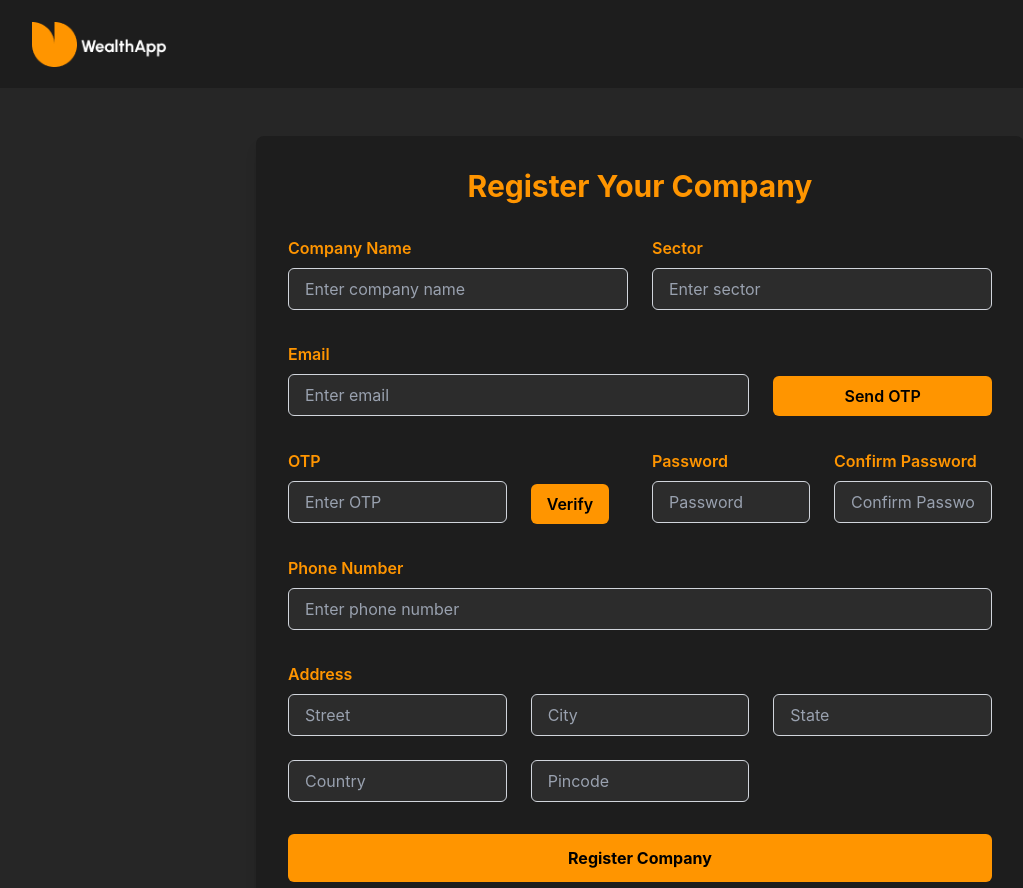
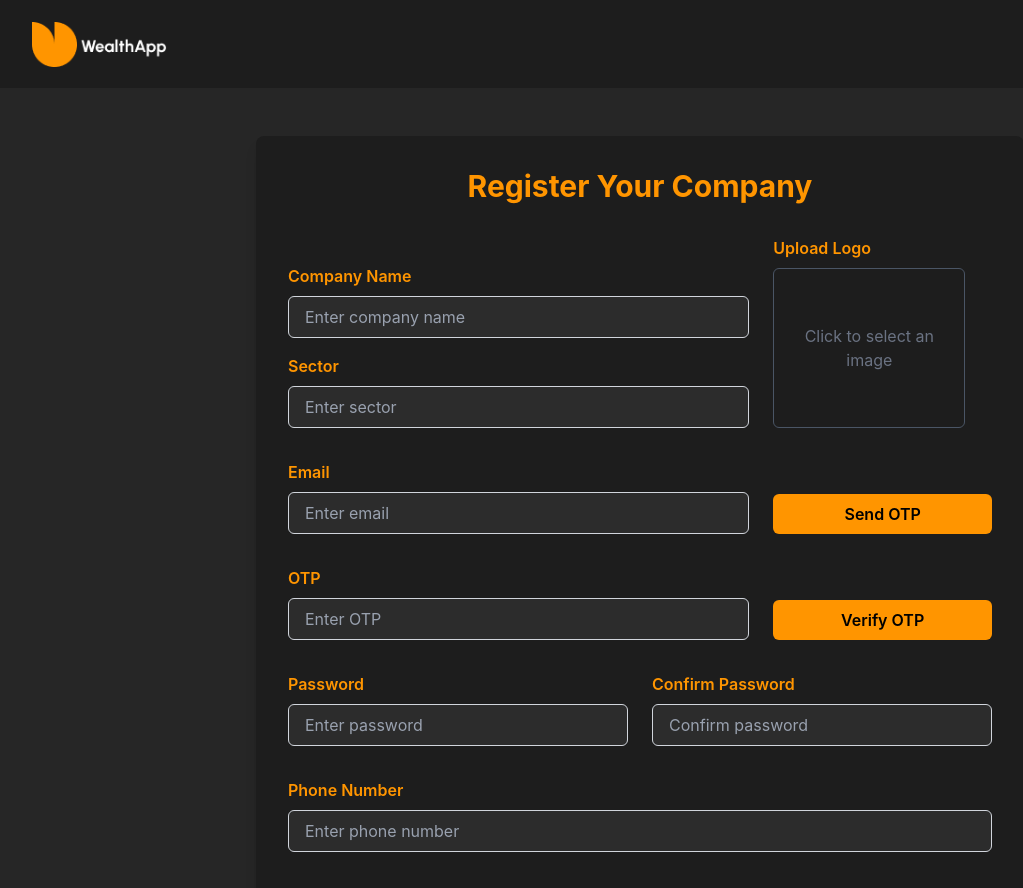
Before and after one commit to Aditys018/WealthApp, a React (Vite) app in the folder frontend/: page /register in a window 1280 px wide. Shown: the top 888 px of the page, without its empty margins (0-1023 px from the left). Built offline with nearby package versions, Linux system fonts and the light colour scheme.

Commit message:
ft. LogoUpload

```diff
--- a/frontend/src/components/RegisterCompany.tsx
+++ b/frontend/src/components/RegisterCompany.tsx
@@ -1,4 +1,4 @@
-import { useState } from 'react';
+import { useEffect, useState } from 'react';
 
 export default function RegisterCompany() {
   const [form, setForm] = useState({
@@ -10,6 +10,7 @@ export default function RegisterCompany() {
     password: '',
     confirmPassword: '',
     phone: '',
+    logo: null as File | null,
     address: {
       street: '',
       city: '',
@@ -24,6 +25,21 @@ export default function RegisterCompany() {
     },
   });
 
+  // State for logo preview URL
+  const [logoPreview, setLogoPreview] = useState<string | null>(null);
+
+  useEffect(() => {
+    if (form.logo) {
+      const url = URL.createObjectURL(form.logo);
+      setLogoPreview(url);
+
+      // Cleanup URL object when logo changes or component unmounts
+      return () => URL.revokeObjectURL(url);
+    } else {
+      setLogoPreview(null);
+    }
+  }, [form.logo]);
+
   const [loading, setLoading] = useState(false);
   const [error, setError] = useState<string | null>(null);
 
@@ -33,7 +49,9 @@ export default function RegisterCompany() {
     const target = e.target;
     const { name, value, type } = target;
 
-    if (name.startsWith('address.')) {
+    if (name === 'logo' && target instanceof HTMLInputElement && target.files) {
+      setForm((f) => ({ ...f, logo: target.files![0] }));
+    } else if (name.startsWith('address.')) {
       const key = name.split('.')[1];
       setForm((f) => ({ ...f, address: { ...f.address, [key]: value } }));
     } else if (name.startsWith('dataAccessPreferences.')) {
@@ -119,10 +137,27 @@ export default function RegisterCompany() {
 
     try {
       setLoading(true);
+
+      const formData = new FormData();
+
+      formData.append('name', form.name);
+      formData.append('sector', form.sector);
+      formData.append('email', form.email);
+      formData.append('otp', form.otp);
+      formData.append('otpId', form.otpId);
+      formData.append('password', form.password);
+      formData.append('confirmPassword', form.confirmPassword);
+      formData.append('phone', form.phone);
+      formData.append('address', JSON.stringify(form.address));
+      formData.append('dataAccessPreferences', JSON.stringify(form.dataAccessPreferences));
+
+      if (form.logo) {
+        formData.append('logo', form.logo);
+      }
+
       const res = await fetch('http://localhost:8080/companies/register', {
         method: 'POST',
-        headers: { 'Content-Type': 'application/json' },
-        body: JSON.stringify(form),
+        body: formData,
       });
 
       if (!res.ok) {
@@ -139,6 +174,7 @@ export default function RegisterCompany() {
         password: '',
         confirmPassword: '',
         phone: '',
+        logo: null,
         address: {
           street: '',
           city: '',
@@ -179,8 +215,9 @@ export default function RegisterCompany() {
 
       <form onSubmit={handleSubmit} className="space-y-8">
         {/* Company Info */}
-        <div className="grid grid-cols-1 md:grid-cols-2 gap-6">
-          <div>
+        <div className="grid grid-cols-3 gap-6 items-end">
+          {/* Company Name */}
+          <div className="col-span-2">
             <label className={labelClass} htmlFor="name">Company Name</label>
             <input
               id="name"
@@ -191,8 +228,9 @@ export default function RegisterCompany() {
               required
               className={inputClass}
             />
-          </div>
-          <div>
+
+            {/* Sector below Company Name */}
+            <div className="mt-4">
               <label className={labelClass} htmlFor="sector">Sector</label>
               <input
                 id="sector"
@@ -203,6 +241,43 @@ export default function RegisterCompany() {
                 required
                 className={inputClass}
               />
+            </div>
+          </div>
+
+          {/* Logo Upload on RHS */}
+<div>
+  <div>
+  <label className={labelClass} htmlFor="logo">Upload Logo</label>
+
+  <div className="relative border border-gray-600 rounded-md p-4 w-48 h-40 flex items-center justify-center cursor-pointer">
+    <input
+      id="logo"
+      name="logo"
+      type="file"
+      accept="image/*"
+      onChange={handleChange}
+      className="absolute w-full h-full opacity-0 cursor-pointer"
+    />
+
+    {/* Show preview inside the box if available */}
+    {logoPreview ? (
+      <img
+        src={logoPreview}
+        alt="Logo Preview"
+        className="max-w-full max-h-full object-contain rounded-md"
+      />
+    ) : (
+      <span className="text-gray-500 text-center select-none">
+        Click to select an image
+      </span>
+    )}
+  </div>
+
+  {/* Show filename below the box only if preview is not shown */}
+  {form.logo && !logoPreview && (
+    <p className="mt-1 text-sm text-gray-300">{form.logo.name}</p>
+  )}
+</div>
 </div>
 </div>
 
@@ -225,14 +300,10 @@ export default function RegisterCompany() {
             type="button"
             onClick={sendOtpToEmail}
             disabled={loading}
-            className="w-full md:w-auto px-6 py-2 bg-[#ff9500] text-black rounded-md font-semibold hover:bg-[#e08500] transition"
-          >
-            Send OTP
-          </button>
+className="px-4 py-2 rounded-md bg-[#ff9500] text-black font-semibold hover:bg-[#e28500]">Send OTP</button>
 </div>
 
-        {/* OTP, Verify button, Password and Confirm Password */}
-        <div className="grid grid-cols-1 md:grid-cols-6 gap-6 items-center">
+    <div className="grid grid-cols-1 md:grid-cols-3 gap-6 items-end">
       <div className="md:col-span-2">
         <label className={labelClass} htmlFor="otp">OTP</label>
         <input
@@ -245,44 +316,44 @@ export default function RegisterCompany() {
           className={inputClass}
         />
       </div>
-          <div className="md:col-span-1 flex justify-center md:justify-start">
       <button
         type="button"
         onClick={verifyOtp}
         disabled={loading}
-              className="w-full mt-9 md:w-auto px-4 py-2 mt-0 bg-[#ff9500] text-black rounded-md font-semibold hover:bg-[#e08500] transition"
+        className="px-4 py-2 rounded-md bg-[#ff9500] text-black font-semibold hover:bg-[#e28500]"
       >
-              Verify
+        Verify OTP
       </button>
     </div>
-          {/* Password & Confirm Password side by side */}
-          <div className="md:col-span-3 grid grid-cols-1 md:grid-cols-2 gap-6">
+
+    {/* Password and Confirm Password */}
+    <div className="grid grid-cols-1 md:grid-cols-2 gap-6">
       <div>
         <label className={labelClass} htmlFor="password">Password</label>
         <input
           id="password"
           name="password"
+          type="password"
           value={form.password}
           onChange={handleChange}
-                placeholder="Password"
-                type="password"
+          placeholder="Enter password"
           required
           className={inputClass}
         />
       </div>
+
       <div>
         <label className={labelClass} htmlFor="confirmPassword">Confirm Password</label>
         <input
           id="confirmPassword"
           name="confirmPassword"
+          type="password"
           value={form.confirmPassword}
           onChange={handleChange}
-                placeholder="Confirm Password"
-                type="password"
+          placeholder="Confirm password"
           required
           className={inputClass}
         />
-            </div>
       </div>
     </div>
 
@@ -292,6 +363,7 @@ export default function RegisterCompany() {
       <input
         id="phone"
         name="phone"
+        type="tel"
         value={form.phone}
         onChange={handleChange}
         placeholder="Enter phone number"
@@ -301,31 +373,84 @@ export default function RegisterCompany() {
     </div>
 
     {/* Address */}
+    <fieldset className="border border-gray-600 rounded-md p-4 space-y-4">
+      <legend className="text-[#ff9500] font-semibold">Address</legend>
+
       <div>
-          <label className={labelClass}>Address</label>
-          <div className="grid grid-cols-1 sm:grid-cols-2 md:grid-cols-3 gap-6">
-            {['street', 'city', 'state', 'country', 'pincode'].map((field) => (
-              <div key={field} className="flex flex-col">
+        <label className={labelClass} htmlFor="address.street">Street</label>
         <input
-                  id={`address.${field}`}
-                  name={`address.${field}`}
-                  value={(form.address as any)[field]}
+          id="address.street"
+          name="address.street"
+          value={form.address.street}
           onChange={handleChange}
-                  placeholder={field.charAt(0).toUpperCase() + field.slice(1)}
+          placeholder="Street"
+          required
           className={inputClass}
         />
       </div>
-            ))}
+
+      <div className="grid grid-cols-1 md:grid-cols-3 gap-6">
+        <div>
+          <label className={labelClass} htmlFor="address.city">City</label>
+          <input
+            id="address.city"
+            name="address.city"
+            value={form.address.city}
+            onChange={handleChange}
+            placeholder="City"
+            required
+            className={inputClass}
+          />
+        </div>
+
+        <div>
+          <label className={labelClass} htmlFor="address.state">State</label>
+          <input
+            id="address.state"
+            name="address.state"
+            value={form.address.state}
+            onChange={handleChange}
+            placeholder="State"
+            required
+            className={inputClass}
+          />
+        </div>
+
+        <div>
+          <label className={labelClass} htmlFor="address.country">Country</label>
+          <input
+            id="address.country"
+            name="address.country"
+            value={form.address.country}
+            onChange={handleChange}
+            placeholder="Country"
+            required
+            className={inputClass}
+          />
         </div>
       </div>
 
+      <div>
+        <label className={labelClass} htmlFor="address.pincode">Pincode</label>
+        <input
+          id="address.pincode"
+          name="address.pincode"
+          value={form.address.pincode}
+          onChange={handleChange}
+          placeholder="Pincode"
+          required
+          className={inputClass}
+        />
+      </div>
+    </fieldset>
 
+    {/* Submit Button */}
     <button
       type="submit"
       disabled={loading}
-          className="w-full py-3 bg-[#ff9500] text-black font-bold rounded-md hover:bg-[#e08500] transition"
+      className="w-full py-3 rounded-md bg-[#ff9500] text-black font-bold text-lg hover:bg-[#e28500]"
     >
-          {loading ? 'Registering...' : 'Register Company'}
+      {loading ? 'Submitting...' : 'Register Company'}
     </button>
   </form>
 </div>
```
Also changed, not shown: 1 other file (tests, documents, lock files or other folders). Lines whose indentation alone changed are shown as unchanged.
